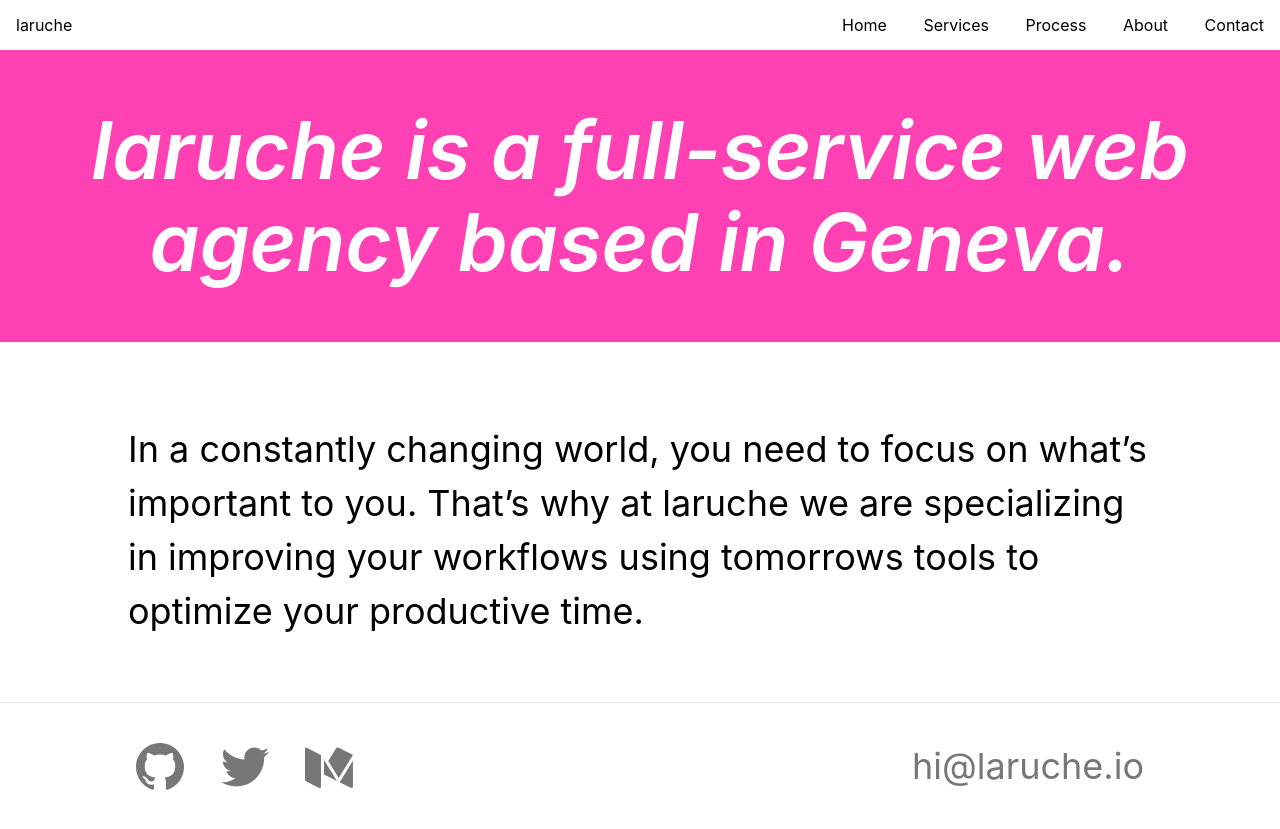
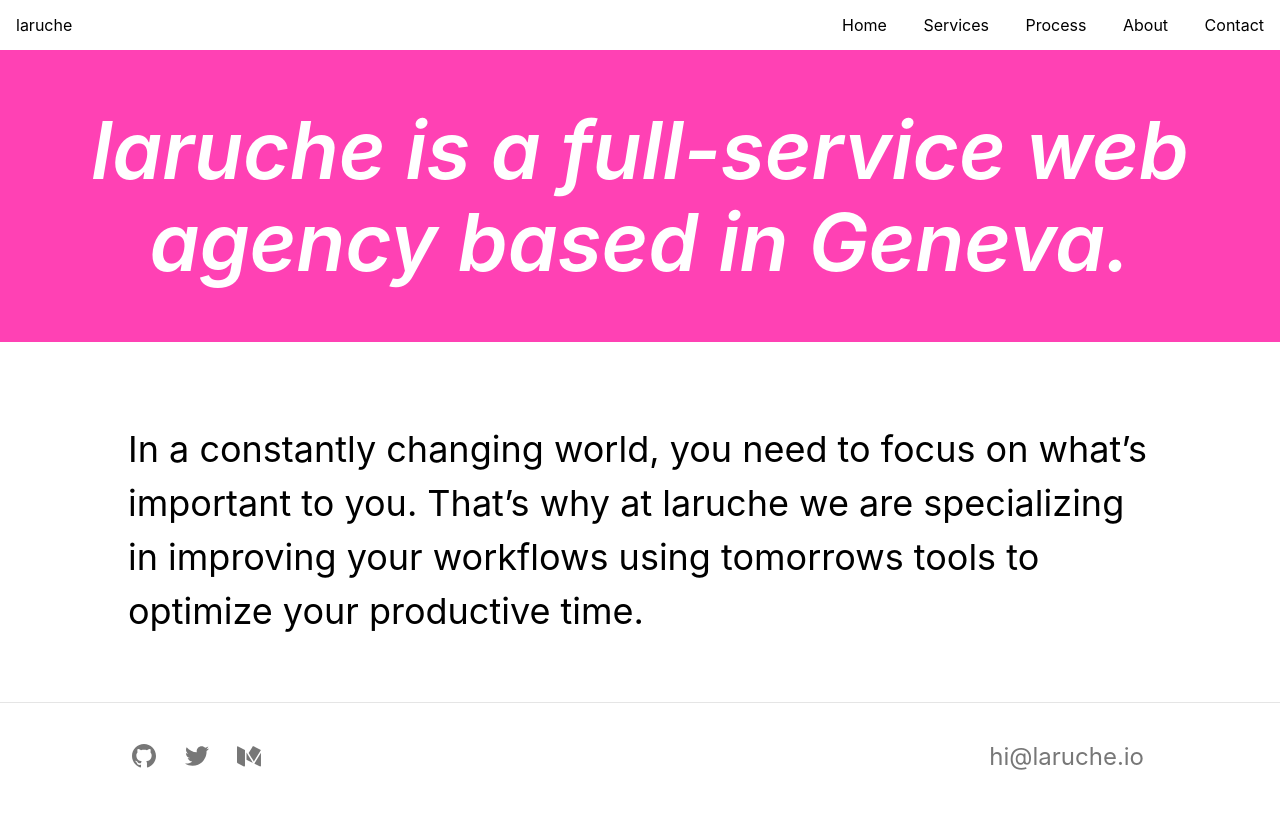
Before and after one commit to larucheio/laruche.io, a Jekyll site: the page built from index.html, in a window 1280 px wide. Shown: the top 829 px of the page. Built offline with Jekyll 4.4.1, drawn with Linux system fonts in a browser that asks for light colours; nearby versions of some CDN libraries.

Commit message:
Reduce the size of the footer

```diff
--- a/_includes/footer.html
+++ b/_includes/footer.html
@@ -1,17 +1,17 @@
 
     <footer class="ph4 ph5-m ph6-l pv4 tc bt b--black-10 flex flex-column flex-row-l justify-between items-center">
       <div class="">
-        <a class="link gray bg-animate hover-bg-gold hover-white dib h3 w3 pa2 mr3" href="https://github.com/larucheio" title="GitHub">
+        <a class="link gray bg-animate hover-bg-gold hover-white dib h2 w2 pa1 mr3" href="https://github.com/larucheio" title="GitHub">
           <svg fill="currentColor" xmlns="http://www.w3.org/2000/svg" viewBox="0 0 16 16" fill-rule="evenodd" clip-rule="evenodd" stroke-linejoin="round" stroke-miterlimit="1.414"><path d="M8 0C3.58 0 0 3.582 0 8c0 3.535 2.292 6.533 5.47 7.59.4.075.547-.172.547-.385 0-.19-.007-.693-.01-1.36-2.226.483-2.695-1.073-2.695-1.073-.364-.924-.89-1.17-.89-1.17-.725-.496.056-.486.056-.486.803.056 1.225.824 1.225.824.714 1.223 1.873.87 2.33.665.072-.517.278-.87.507-1.07-1.777-.2-3.644-.888-3.644-3.953 0-.873.31-1.587.823-2.147-.083-.202-.358-1.015.077-2.117 0 0 .672-.215 2.2.82.638-.178 1.323-.266 2.003-.27.68.004 1.364.092 2.003.27 1.527-1.035 2.198-.82 2.198-.82.437 1.102.163 1.915.08 2.117.513.56.823 1.274.823 2.147 0 3.073-1.87 3.75-3.653 3.947.287.246.543.735.543 1.48 0 1.07-.01 1.933-.01 2.195 0 .215.144.463.55.385C13.71 14.53 16 11.534 16 8c0-4.418-3.582-8-8-8"/></svg>
         </a>
-        <a class="link gray bg-animate hover-bg-gold hover-white dib h3 w3 pa2 mr3" href="https://twitter.com/larucheio" title="Twitter">
+        <a class="link gray bg-animate hover-bg-gold hover-white dib h2 w2 pa1 mr3" href="https://twitter.com/larucheio" title="Twitter">
           <svg fill="currentColor" xmlns="http://www.w3.org/2000/svg" viewBox="0 0 16 16" fill-rule="evenodd" clip-rule="evenodd" stroke-linejoin="round" stroke-miterlimit="1.414"><path d="M16 3.038c-.59.26-1.22.437-1.885.517.677-.407 1.198-1.05 1.443-1.816-.634.375-1.337.648-2.085.795-.598-.638-1.45-1.036-2.396-1.036-1.812 0-3.282 1.468-3.282 3.28 0 .258.03.51.085.75C5.152 5.39 2.733 4.084 1.114 2.1.83 2.583.67 3.147.67 3.75c0 1.14.58 2.143 1.46 2.732-.538-.017-1.045-.165-1.487-.41v.04c0 1.59 1.13 2.918 2.633 3.22-.276.074-.566.114-.865.114-.21 0-.416-.02-.617-.058.418 1.304 1.63 2.253 3.067 2.28-1.124.88-2.54 1.404-4.077 1.404-.265 0-.526-.015-.783-.045 1.453.93 3.178 1.474 5.032 1.474 6.038 0 9.34-5 9.34-9.338 0-.143-.004-.284-.01-.425.64-.463 1.198-1.04 1.638-1.7z" fill-rule="nonzero"/></svg>
         </a>
-        <a class="link gray bg-animate hover-bg-gold hover-white dib h3 w3 pa2" href="https://medium.com/@larucheio/" title="Medium">
+        <a class="link gray bg-animate hover-bg-gold hover-white dib h2 w2 pa1" href="https://medium.com/@larucheio/" title="Medium">
           <svg fill="currentColor" xmlns="http://www.w3.org/2000/svg" viewBox="0 0 16 16" fill-rule="evenodd" clip-rule="evenodd" stroke-linejoin="round" stroke-miterlimit="1.414"><path d="M11.824 12.628l-.276.45.798.398 2.744 1.372c.15.076.294.11.418.11.278 0 .467-.177.467-.492V5.883l-4.15 6.745zm4.096-8.67c-.004-.003 0-.01-.003-.012l-4.825-2.412c-.06-.03-.123-.038-.187-.044-.016 0-.03-.01-.047-.01-.184 0-.368.092-.467.254l-.24.39-.5.814-1.89 3.08 1.89 3.076.5.813.5.812.59.95 4.71-7.64c.02-.03.01-.06-.02-.08zm-6.27 7.045L7.17 6.97l-.295-.477-.294-.477-.25-.416v4.867l3.32 1.663.5.25.5.25-.5-.813-.5-.813zM.737 1.68L.59 1.608c-.085-.042-.166-.062-.24-.062-.206 0-.35.16-.35.427v10.162c0 .272.2.594.442.716l4.145 2.08c.107.06.208.08.3.08.257 0 .438-.2.438-.53V4.01c0-.02-.012-.04-.03-.047L.738 1.68z"/></svg>
         </a>
       </div>
-      <a href="mailto:hi@laruche.io" class="f2 mt4 mt0-ns pa2 dib no-underline gray bg-animate hover-bg-gold hover-white">hi@laruche.io</a>
+      <a href="mailto:hi@laruche.io" class="f3 mt4 mt0-ns pa2 dib no-underline gray bg-animate hover-bg-gold hover-white">hi@laruche.io</a>
     </footer>
 
   </body>
```
